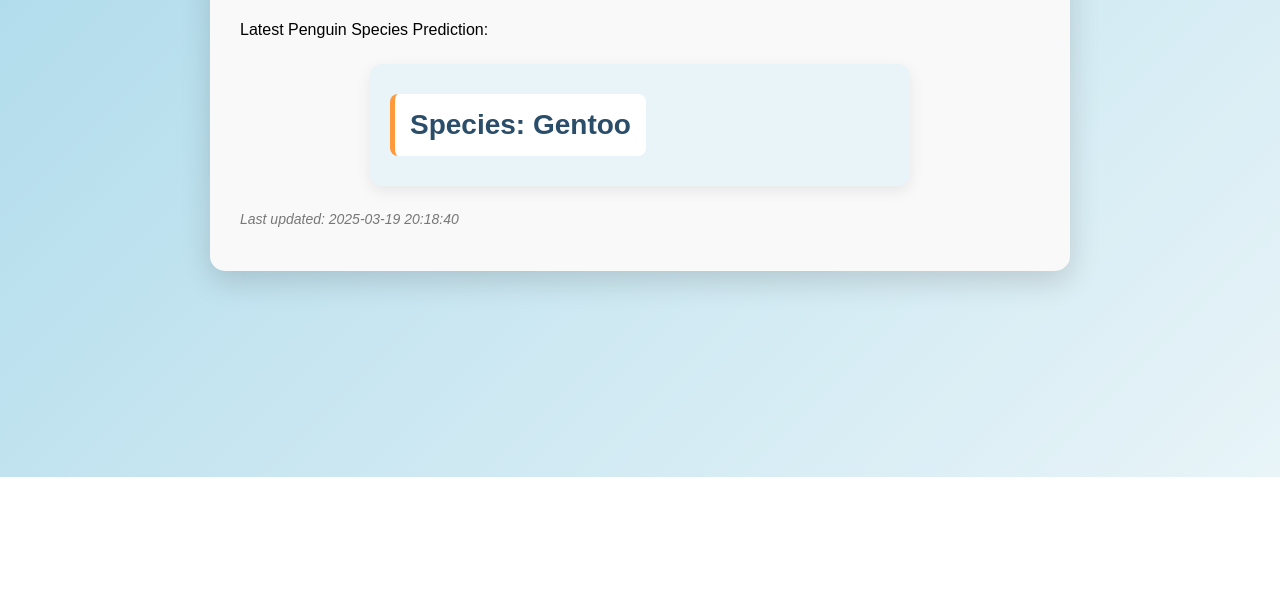
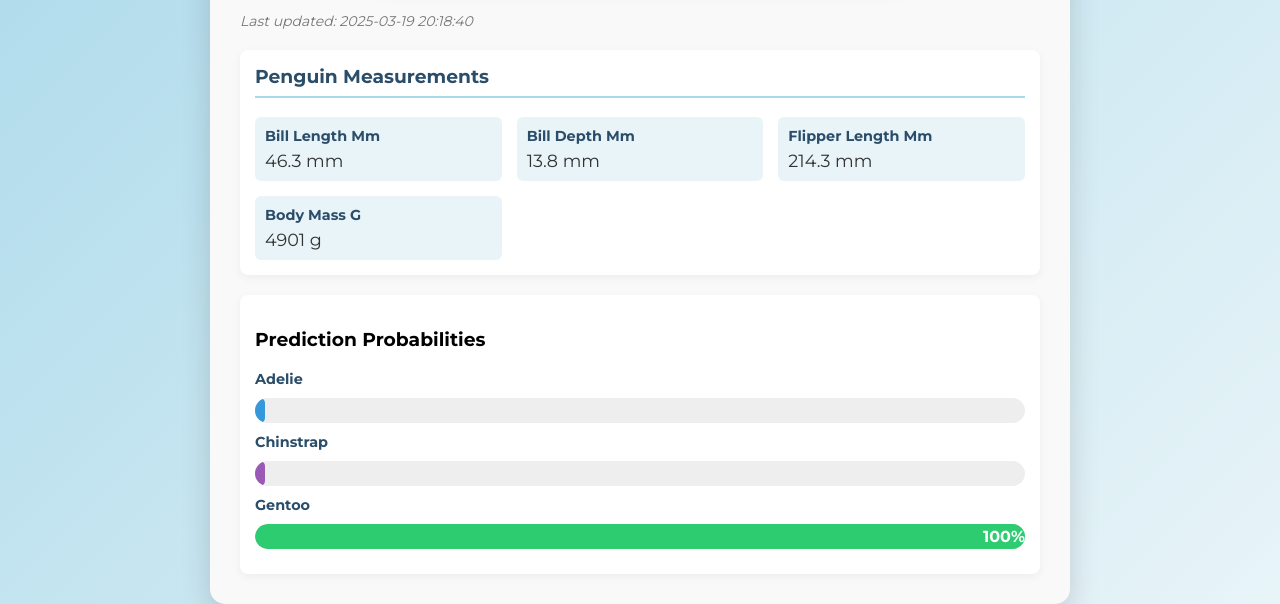
Before and after one commit to Lpiziks2/penguins-classifier, a plain HTML site: page docs/index.html in a window 1280 px wide. Shown: the part 323-927 px from the top of the page. Before the commit the page ends 800 px from the top, so only its background shows below. Drawn offline with Linux system fonts and the light colour scheme.

Commit message:
Update index.html

```diff
--- a/docs/index.html
+++ b/docs/index.html
@@ -4,7 +4,8 @@
     <meta charset="UTF-8">
     <meta name="viewport" content="width=device-width, initial-scale=1.0">
     <title>Penguin Prediction</title>
-    <link rel="stylesheet" href="style.css">  <!-- External CSS -->
+    <link rel="stylesheet" href="style.css">
+    <link href="https://fonts.googleapis.com/css2?family=Montserrat:wght@400;600;700&display=swap" rel="stylesheet">
 </head>
 <body>
     <div class="container">
@@ -12,10 +13,26 @@
         <p>Latest Penguin Species Prediction:</p>
 
         <div id="prediction-box">
-            <div id="prediction" class="species">Loading...</div>
+            <div id="prediction" class="species loading">Loading...</div>
         </div>
 
         <p class="timestamp" id="timestamp"></p>
+
+        <!-- Penguin Data Section -->
+        <div id="penguin-data">
+            <h3>Penguin Measurements</h3>
+            <div class="data-grid" id="data-grid">
+                <!-- Data will be populated by JavaScript -->
+            </div>
+        </div>
+
+        <!-- Probability Chart Section -->
+        <div id="probability-chart">
+            <h3>Prediction Probabilities</h3>
+            <div id="prob-bars">
+                <!-- Probability bars will be populated by JavaScript -->
+            </div>
+        </div>
     </div>
 
     <script>
@@ -27,17 +44,95 @@
                 }
                 const data = await response.json();
 
-                document.getElementById('prediction').innerText = `Species: ${data.predicted_species}`;
+                // Update prediction and remove loading class
+                const predictionEl = document.getElementById('prediction');
+                predictionEl.innerText = `Species: ${data.predicted_species}`;
+                predictionEl.classList.remove('loading');
+
+                // Update timestamp
                 document.getElementById('timestamp').innerText = `Last updated: ${data.timestamp}`;
+
+                // Update penguin data
+                const dataGrid = document.getElementById('data-grid');
+                dataGrid.innerHTML = '';
+
+                for (const [key, value] of Object.entries(data.penguin_data)) {
+                    if (key !== 'datetime') {
+                        const dataItem = document.createElement('div');
+                        dataItem.className = 'data-item';
+
+                        const label = document.createElement('div');
+                        label.className = 'data-label';
+                        label.innerText = formatLabel(key);
+
+                        const dataValue = document.createElement('div');
+                        dataValue.className = 'data-value';
+                        dataValue.innerText = formatValue(key, value);
+
+                        dataItem.appendChild(label);
+                        dataItem.appendChild(dataValue);
+                        dataGrid.appendChild(dataItem);
+                    }
+                }
+
+                // Update probability bars
+                const probBars = document.getElementById('prob-bars');
+                probBars.innerHTML = '';
+
+                const speciesMap = {
+                    '0': 'Adelie',
+                    '1': 'Chinstrap',
+                    '2': 'Gentoo'
+                };
+
+                for (const [key, value] of Object.entries(data.probabilities)) {
+                    const species = speciesMap[key] || key;
+
+                    const barContainer = document.createElement('div');
+                    barContainer.className = 'prob-bar-container';
+
+                    const label = document.createElement('div');
+                    label.className = 'data-label';
+                    label.innerText = species;
+
+                    const bar = document.createElement('div');
+                    bar.className = `prob-bar prob-${species.toLowerCase()}`;
+                    bar.style.width = `${value * 100}%`;
+                    bar.innerText = `${Math.round(value * 100)}%`;
+
+                    barContainer.appendChild(bar);
+
+                    const barWrapper = document.createElement('div');
+                    barWrapper.appendChild(label);
+                    barWrapper.appendChild(barContainer);
+
+                    probBars.appendChild(barWrapper);
+                }
+
             } catch (error) {
                 document.getElementById('prediction').innerText = 'Error loading prediction.';
                 document.getElementById('timestamp').innerText = '';
             }
         }
 
+        function formatLabel(key) {
+            return key.split('_').map(word =>
+                word.charAt(0).toUpperCase() + word.slice(1)
+            ).join(' ');
+        }
+
+        function formatValue(key, value) {
+            if (key.includes('mm')) {
+                return `${value.toFixed(1)} mm`;
+            } else if (key.includes('g')) {
+                return `${value.toFixed(0)} g`;
+            }
+            return value;
+        }
+
         fetchPrediction();
 
-        // Auto-refresh prediction every 30 seconds (optional)
+        // Auto-refresh prediction every 30 seconds
         setInterval(fetchPrediction, 30000);
     </script>
 </body>
```
